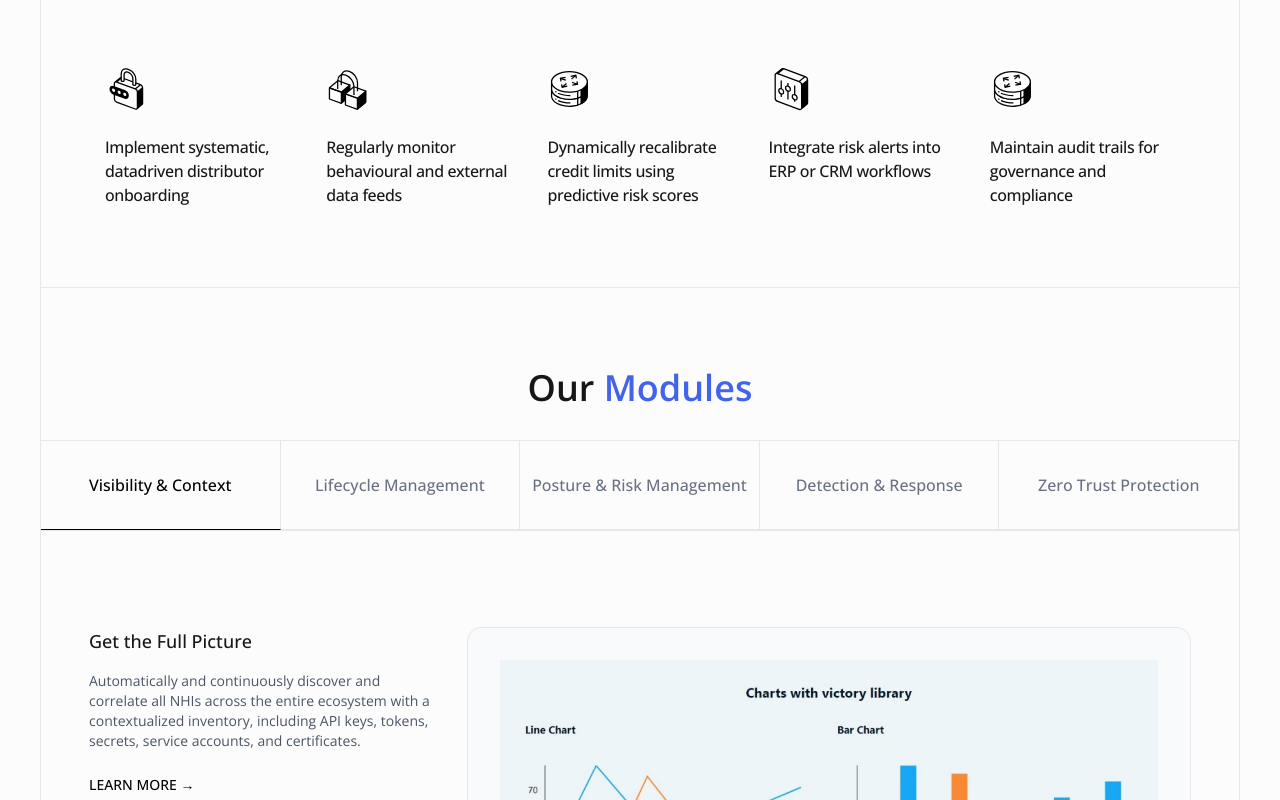
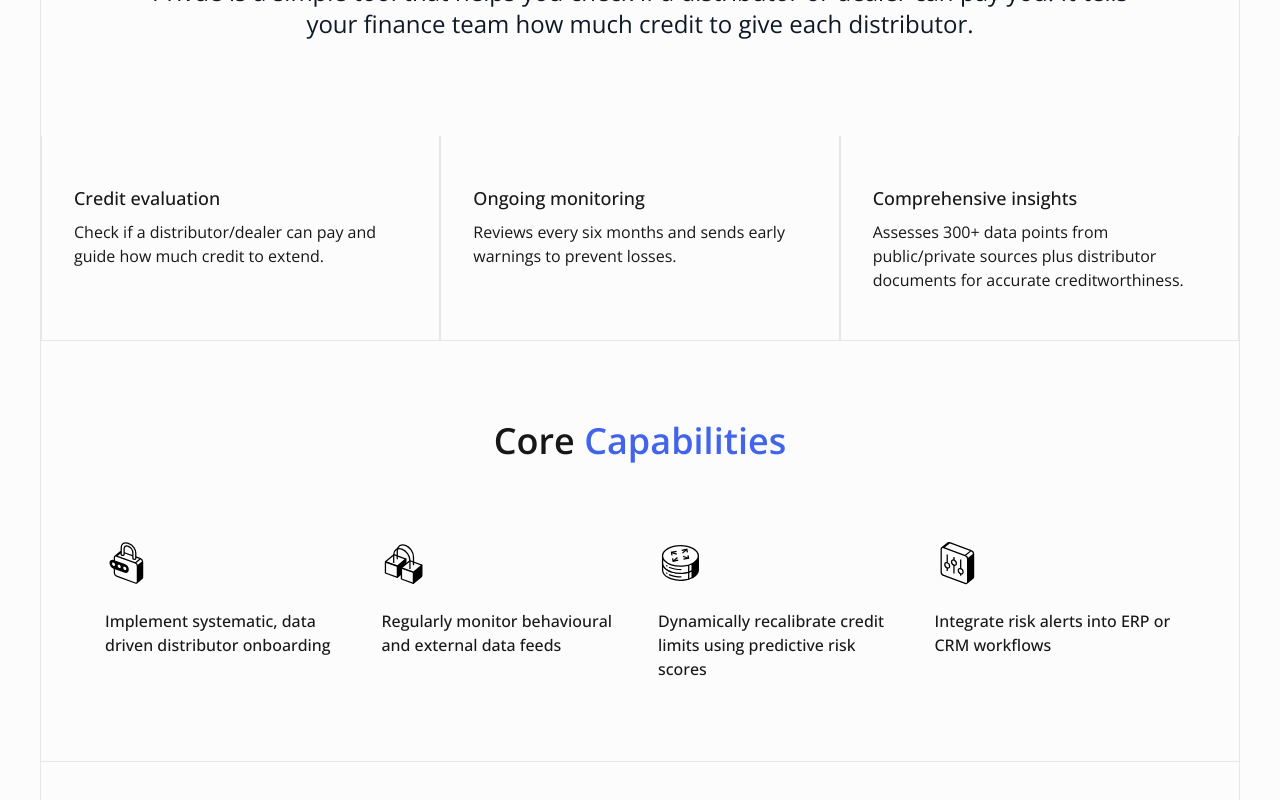
Before and after one commit to siddharthaasal/privue, a React (Vite) app: page /solution in a window 1280 px wide. Shown: the part 1940-2740 px from the top of the page. Built offline with nearby package versions, Linux system fonts and the light colour scheme; what tailwindcss-animated would draw is missing.

Commit message:
soln page, module resusable

```diff
--- a/src/components/modules/ModuleListing2.tsx
+++ b/src/components/modules/ModuleListing2.tsx
@@ -1,65 +1,69 @@
 import { useState } from "react";
 
-const tabs = [
-    { id: "visibility", label: "Visibility & Context" },
-    { id: "lifecycle", label: "Lifecycle Management" },
-    { id: "posture", label: "Posture & Risk Management" },
-    { id: "detection", label: "Detection & Response" },
-    { id: "zero-trust", label: "Zero Trust Protection" },
-];
+type TabContent = {
+    title: string;
+    description: string;
+    imgSrc: string;
+    link: string;
+};
 
-export default function ModuleListing2() {
-    const [activeTab, setActiveTab] = useState("visibility");
+interface ModuleListingProps {
+    items: TabContent[];
+    defaultIndex?: number;
+}
+
+function slugify(text: string) {
+    return text.toLowerCase().replace(/\s+/g, "-");
+}
+
+export default function ModuleListing({ items, defaultIndex = 0 }: ModuleListingProps) {
+    const [activeIndex, setActiveIndex] = useState(defaultIndex);
+
+    const activeItem = items[activeIndex];
 
     return (
         <section className="w-full border-t border-b border-gray-200">
             {/* Tabs */}
-            <div className="grid grid-cols-2 sm:grid-cols-5 text-center border-b border-gray-200">
-                {tabs.map((tab) => (
+            <div className="grid grid-cols-2 sm:grid-cols-6 text-center border-b border-gray-200">
+                {items.map((item, index) => (
                     <button
-                        key={tab.id}
-                        onClick={() => setActiveTab(tab.id)}
-                        className={`cursor-pointer py-8 px-2 text-base font-medium border-r-[0.5px] ${activeTab === tab.id
+                        key={slugify(item.title)}
+                        onClick={() => setActiveIndex(index)}
+                        className={`cursor-pointer py-8 px-2 text-base font-medium border-r-[0.5px] ${activeIndex === index
                             ? "border-b-1 border-b-black text-black"
                             : "border-b-[0.5px] border-gray-200 text-gray-500 hover:text-black"
                             }`}
                     >
-                        {tab.label}
+                        {item.title}
                     </button>
-
                 ))}
             </div>
-
 
             {/* Content */}
             <div className="grid grid-cols-1 lg:grid-cols-3 gap-8 px-12 py-24">
                 {/* Left side */}
                 <div className="flex flex-col justify-left">
-                    <h2 className="text-lg font-medium mb-4">Get the Full Picture</h2>
-                    <p className="text-gray-600 mb-6 text-sm">
-                        Automatically and continuously discover and correlate all NHIs across the
-                        entire ecosystem with a contextualized inventory, including API keys,
-                        tokens, secrets, service accounts, and certificates.
-                    </p>
-                    <a
-                        href="#"
-                        className="text-sm font-medium text-black hover:underline flex items-center gap-1"
-                    >
-                        LEARN MORE →
-                    </a>
+                    <h2 className="text-lg font-medium mb-4">{activeItem.title}</h2>
+                    <p className="text-gray-600 mb-6 text-sm">{activeItem.description}</p>
+                    {activeItem.link && (
+                        <a
+                            href={activeItem.link}
+                            className="text-sm font-medium text-black hover:underline flex items-center gap-1"
+                        >
+                            LEARN MORE →
+                        </a>
+                    )}
                 </div>
 
                 {/* Right side → Image container */}
                 <div className="flex items-center justify-center border border-gray-200 rounded-xl bg-gray-50 p-8 col-span-2">
                     <img
-                        // src="https://placehold.co/600x400"
-                        src="/demo-chart.webp"
-                        alt="Feature preview"
+                        src={activeItem.imgSrc}
+                        alt={activeItem.title}
                         className="min-h-72 object-contain"
                     />
                 </div>
             </div>
-
         </section>
-    );
+    )
 }
--- a/src/components/solutions/CapabilitiesCard.tsx
+++ b/src/components/solutions/CapabilitiesCard.tsx
@@ -13,7 +13,7 @@ export default function CapabilitiesCard({ icon, heading, subheading }: Capabili
             {/* Text */}
             <div className="">
                 {heading && <p className="font-semibold text-lg mb-2 leading-tight">{heading}</p>}
-                {subheading && <p className="font-medium text-base tracking-tight">{subheading}</p>}
+                {subheading && <p className="font-medium text-base tracking-normal">{subheading}</p>}
             </div>
         </div>
     );
--- a/src/components/solutions/ChallengeCard.tsx
+++ b/src/components/solutions/ChallengeCard.tsx
@@ -5,8 +5,8 @@ interface ChallengeCardProps {
 
 export default function ChallengeCard({ heading, description }: ChallengeCardProps) {
     return (
-        <div className="flex flex-col items-start gap-4 px-8 pt-6 pb-20 text-left border-x-[0.5px] border-gray-200">
-            <p className="font-semibold text-lg mb-1">{heading}</p>
+        <div className="flex flex-col items-start gap-2 px-8 py-12 text-left border-x-[0.5px] border-gray-200">
+            <p className="font-medium text-lg">{heading}</p>
             <p className="font-normal text-base">{description}</p>
         </div>
     );
--- a/src/data/solutions/solutions.ts
+++ b/src/data/solutions/solutions.ts
@@ -1,4 +1,5 @@
 // src/data/solutions.ts
+
 
 export type Problem = {
     problemHeading: string;
@@ -7,9 +8,10 @@ export type Problem = {
 };
 
 export type Module = {
-    moduleName: string;
-    moduleDesc: string;
-    moduleImg: string;
+    title: string;
+    description: string;
+    imgSrc: string;
+    link: string;
 };
 
 export type Capability = {
@@ -20,6 +22,7 @@ export type Capability = {
 export type Solution = {
     id: number;
     img: string;
+
     heading: string;
     subHeading: string;
     mainSolnDesc: string;
@@ -64,24 +67,54 @@ export const solutions: Solution[] = [
         ],
         modules: [
             {
-                moduleName: "Credit Risk Engine",
-                moduleDesc:
-                    "Problems surface only when payments are missed",
-                moduleImg: "/images/modules/credit-risk-engine.png",
+                title: "Dealer Onboarding",
+                description:
+                    "Add dealers, upload documents and verify identity",
+                imgSrc: "/demo-chart.webp",
+                link: "#",
             },
             {
-                moduleName: "Fraud Detection Suite",
-                moduleDesc:
-                    "Uses machine learning to detect and prevent fraudulent transactions across channels.",
-                moduleImg: "/images/modules/fraud-detection.png",
+                title: "Data Acquisition",
+                description:
+                    "Obtain, data available publicly and from financials and GST",
+                imgSrc: "/demo-chart.webp",
+                link: "#",
+            },
+            {
+                title: "Risk Assessment",
+                description:
+                    "Determine risk score of the dealer using advance models",
+                imgSrc: "/demo-chart.webp",
+                link: "#",
+            },
+            {
+                title: "Credit Terms",
+                description:
+                    "Use the score to choose safe credit terms for every dealer",
+                imgSrc: "/demo-chart.webp",
+                link: "#",
+            },
+            {
+                title: "Continuous Monitoring",
+                description:
+                    "PRIVUE rescores dealers twice a year and sends an alert if anything looks risky",
+                imgSrc: "/demo-chart.webp",
+                link: "#",
+            },
+            {
+                title: "Go Live in 2 weeks",
+                description:
+                    "The tool can be integrated into your ERP system for a seamless experience",
+                imgSrc: "/demo-chart.webp",
+                link: "#",
             },
         ],
         coreCapabilities: [
-            { desc: "Implement systematic, datadriven distributor onboarding", icon: "/solutions/lock.svg" },
+            { desc: "Implement systematic, data driven distributor onboarding", icon: "/solutions/lock.svg" },
             { desc: "Regularly monitor behavioural and external data feeds", icon: "/solutions/token.svg" },
             { desc: "Dynamically recalibrate credit limits using predictive risk scores", icon: "/solutions/context-driven.svg" },
             { desc: "Integrate risk alerts into ERP or CRM workflows", icon: "/solutions/streamlined.svg" },
-            { desc: "Maintain audit trails for governance and compliance", icon: "/solutions/context-driven.svg" },
+            // { desc: "Maintain audit trails for governance and compliance", icon: "/solutions/context-driven.svg" },
         ],
     },
 ];
--- a/src/pages/LandingPage.tsx
+++ b/src/pages/LandingPage.tsx
@@ -5,6 +5,8 @@ import FeaturedModules from "@/sections/FeaturedModules"
 import FeaturedSolutions from "@/sections/FeaturedSolutions"
 import FeaturedSolutions2 from "@/sections/FeaturedSolutions2"
 // import Products from "@/sections/Products"
+
+
 
 
 export default function LandingPage() {
--- a/src/pages/solutions/SolutionPage.tsx
+++ b/src/pages/solutions/SolutionPage.tsx
@@ -20,6 +20,7 @@ import {
 import { ArrowLeft, ArrowRight } from "lucide-react";
 
 import { solutions } from "@/data/solutions/solutions";
+import ChallengeCard from "@/components/solutions/ChallengeCard";
 
 interface BlogCardProps {
     href: string;
@@ -71,6 +72,8 @@ const blogs: BlogCardProps[] = [
             "https://deifkwefumgah.cloudfront.net/shadcnblocks/block/placeholder-dark-1.svg",
     },
 ]
+
+
 
 // const uniqueDifferentiators: string[] = [
 //     "Only platform providing complete NHI-to-human lineage",
@@ -180,13 +183,39 @@ export default function SolutionPage() {
                             Solution
                         </h4>
                         <h2
-                            className="mt-6 text-md md:text-md lg:text-xl font-normal leading-relaxed tracking-tight text-gray-800"
+                            className="mt-6 text-md md:text-md lg:text-xl font-normal text-gray-800"
                             style={{ textAlign: "justify", textAlignLast: "center" }}
                         >
                             {soln.mainSolnDesc}
                         </h2>
 
                     </div>
+                </div>
+                <div className="border-t border-gray-200 p-12">
+                    <div className="max-w-5xl mx-auto text-center px-6">
+                        <h3 className="text-center text-4xl font-semibold">Our <span className="text-privue-800">Solution</span></h3>
+
+                        <h2
+                            className="py-12 text-md md:text-md lg:text-2xl font-normal text-gray-900"
+                            style={{ textAlign: "justify", textAlignLast: "center" }}
+                        >
+                            Privue is a simple tool that helps you check if a distributor or dealer can pay you. It tells your finance team how much credit to give each distributor.
+                        </h2>
+                    </div>
+                </div>
+                <div className="grid grid-cols-3">
+                    <ChallengeCard
+                        heading="Credit evaluation"
+                        description="Check if a distributor/dealer can pay and guide how much credit to extend."
+                    />
+                    <ChallengeCard
+                        heading="Ongoing monitoring"
+                        description="Reviews every six months and sends early warnings to prevent losses."
+                    />
+                    <ChallengeCard
+                        heading="Comprehensive insights"
+                        description="Assesses 300+ data points from public/private sources plus distributor documents for accurate creditworthiness."
+                    />
                 </div>
 
 
@@ -242,22 +271,13 @@ export default function SolutionPage() {
                 <div className="border-t-[1px] border-gray-200">
                     <h3 className="text-center text-4xl font-semibold pt-20">Our <span className="text-privue-800">Modules</span></h3>
                     <div className="py-8 flex">
-                        <ModuleListing2 />
+                        <ModuleListing2 items={soln.modules} defaultIndex={0} />;
                     </div>
                 </div>
 
                 {/* case studies */}
                 <div className="py-24">
                     <h2 className="text-center text-4xl font-semibold  mb-8">Related <span className="text-privue-800">Articles</span></h2>
-                    {/* <div className="container mx-auto px-4 py-4">
-                        <div
-                            className="grid gap-6 sm:grid-cols-2 lg:grid-cols-3"
-                        >
-                            {blogs.map((blog, index) => (
-                                <BlogCard key={index} {...blog} />
-                            ))}
-                        </div>
-                    </div> */}
                     <div className="p-4">
                         <div className="container">
                             {/* Header with arrows aligned right */}
--- a/src/sections/FeaturedModules.tsx
+++ b/src/sections/FeaturedModules.tsx
@@ -1,5 +1,50 @@
 // import ModulesListing from "@/components/modules/ModulesListing"
 import ModuleListing2 from "@/components/modules/ModuleListing2"
+
+const modules = [
+    {
+        title: "Dealer Onboarding",
+        description:
+            "Add dealers, upload documents and verify identity",
+        imgSrc: "/demo-chart.webp",
+        link: "#",
+    },
+    {
+        title: "Data Acquisition",
+        description:
+            "Obtain, data available publicly and from financials and GST",
+        imgSrc: "/demo-chart.webp",
+        link: "#",
+    },
+    {
+        title: "Risk Assessment",
+        description:
+            "Determine risk score of the dealer using advance models",
+        imgSrc: "/demo-chart.webp",
+        link: "#",
+    },
+    {
+        title: "Credit Terms",
+        description:
+            "Use the score to choose safe credit terms for every dealer",
+        imgSrc: "/demo-chart.webp",
+        link: "#",
+    },
+    {
+        title: "Continuous Monitoring",
+        description:
+            "PRIVUE rescores dealers twice a year and sends an alert if anything looks risky",
+        imgSrc: "/images/modules/credit-risk-engine.png",
+        link: "#",
+    },
+    {
+        title: "Go Live in 2 weeks",
+        description:
+            "The tool can be integrated into your ERP system for a seamless experience",
+        imgSrc: "/demo-chart.webp",
+        link: "#",
+    },
+];
 
 export default function FeaturedModules() {
     return (
@@ -16,7 +61,7 @@ export default function FeaturedModules() {
                     </p>
                 </div>
                 {/* <ModulesListing /> */}
-                <ModuleListing2 />
+                <ModuleListing2 items={modules} defaultIndex={0} />
             </section>
         </>
     )
```
